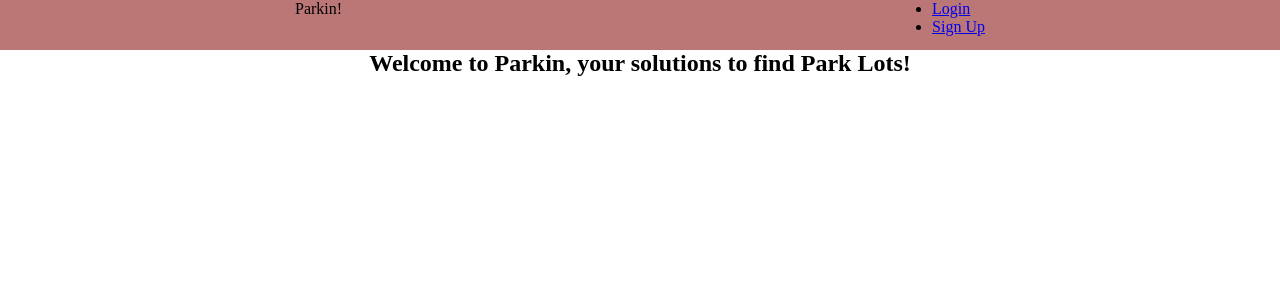
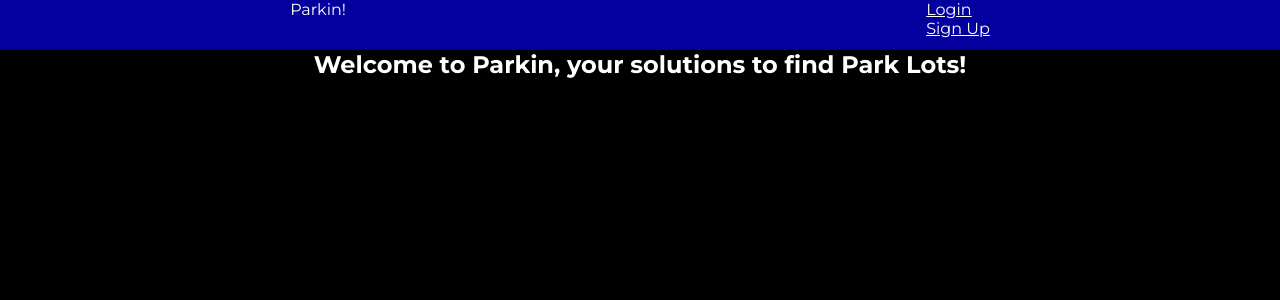
Before and after one commit to andrecrjr/Parkin-Core, a React (Create React App) app in the folder client/parkinapp/: page / in a window 1280 px wide. Shown: the top 300 px of the page. Built offline with nearby package versions, Linux system fonts and the light colour scheme; no server answers.

Commit message:
styling client

```diff
--- a/client/parkinapp/src/pages/Login/index.jsx
+++ b/client/parkinapp/src/pages/Login/index.jsx
@@ -3,25 +3,24 @@ import {useFormInput} from '../components/hooks/useFormInput';
 import {api} from '../components/helpers/apiService';
 import {Redirect} from "react-router-dom";
 import {ErrorForm} from '../components/Layout/Body';
-import {useAuthentication} from '../components/hooks/useAuthentication';
+import {UserContext} from '../components/contexts/UserContext';
 
 const Login = (props) =>{
-    const {isAuth} = props
+    const {isAuth} = React.useContext(UserContext);
     const loginUser = useFormInput("");
-    const loginPassword = useFormInput("")
-    const [error, setError] = React.useState({status:false, response:""})
+    const loginPassword = useFormInput("");
+    const [error, setError] = React.useState({status:false, response:""});
+    const [warning, setWarning] = React.useState(null);
 
     async function fetchData(url, body){
         try{
             const response = await api.post(url, body)
             const {status, data} = response
             if(status === 200){
-                console.log(status)
                 localStorage.setItem('token_user_parkin', data.token)
-                props.history.push('/?login_sucess')
+                props.history.push('/')
                 window.location.reload()
             }
-            //history.push(home)
             return data;
         }catch(err){
             newFormError({status:true, response:err.response.data.data})
@@ -46,12 +45,20 @@ const Login = (props) =>{
         return fetchData("auth", payloadLogin)
     }
 
+    React.useEffect(()=>{
+        const {location} = props;
+        if(location.search === "?new_user"){
+            setWarning("Agora seu cadastro foi efetuado com sucesso, você poderá se autenticar!")
+        }
+    },[])
+
     if(isAuth){
         return <Redirect to="/"/>
     }
 
     return (
         <section className="form__login">
+            {warning}
             {error.status?<ErrorForm>{error.response}</ErrorForm>:null}
             <form onSubmit={submitLogin} method="POST">
                 <label>Email:</label>
--- a/client/parkinapp/src/pages/Main/index.jsx
+++ b/client/parkinapp/src/pages/Main/index.jsx
@@ -3,11 +3,9 @@ import {UserContext} from '../components/contexts/UserContext';
 import {CarList, NoCars} from '../components/CarList/';
 import {apiAuthGet} from '../components/helpers/apiService';
 
-const Main = (props) =>{
-
+const Main = () =>{
     const userData = React.useContext(UserContext)
     const [cars, setCars] = React.useState([])
-    console.log(userData)
 
     const loadCars = React.useCallback(async (id) =>{
         try{
@@ -17,7 +15,6 @@ const Main = (props) =>{
             console.log(err)
         }
     }, [userData.token])
-
 
     React.useEffect(()=>{
        if(userData.user.id){
--- a/client/parkinapp/src/pages/SignUp/index.jsx
+++ b/client/parkinapp/src/pages/SignUp/index.jsx
@@ -2,10 +2,10 @@ import React from 'react';
 import {useFormInput} from '../components/hooks/useFormInput';
 import axios from 'axios';
 import {Redirect} from "react-router-dom";
-import {useAuthentication} from '../components/hooks/useAuthentication'
+import {UserContext} from '../components/contexts/UserContext'
 
-const SignUpPage = () =>{
-    const {isAuth} = useAuthentication()
+const SignUpPage = (props) =>{
+    const {isAuth} = React.useContext(UserContext)
     const username = useFormInput("")
     const email = useFormInput("")
     const password = useFormInput("")
@@ -16,16 +16,11 @@ const SignUpPage = () =>{
     async function fetchData(url, body){
         try{
             const data = await axios.post(url, body)
-            if(data.status === 200)
-                return <Redirect to='/'/>
-
+            return data;
         }catch(err){
             console.log(err.response)
         }
     }
-    React.useEffect(()=>{
-        console.log(isAuth)
-    }, [isAuth])
 
     if(isAuth){
         return <Redirect to='/'/>
@@ -39,10 +34,15 @@ const SignUpPage = () =>{
         identifier_social:identifier_social.value
     };
 
-    const submitSignUp = (e) =>{
+    console.log(props)
+
+    const submitSignUp = async (e) =>{
         e.preventDefault()
         console.log(signUpJsonUser)
-        fetchData("http://127.0.0.1:3333/api/create_profile",signUpJsonUser);
+        const data = await fetchData("http://127.0.0.1:3333/api/create_profile",signUpJsonUser);
+        if(data.status === 200){
+            return props.history.push('/login/?new_user')
+        }
     }
 
     const disableButton = () =>{
--- a/client/parkinapp/src/pages/components/HOCs/withAccount.jsx
+++ b/client/parkinapp/src/pages/components/HOCs/withAccount.jsx
@@ -9,7 +9,7 @@ const withAccount = (Component) =>{
         const {token, isAuth} = useAuthentication()
         const [user, setUser] = React.useState({})
 
-        React.useMemo( async ()=>{
+        React.useMemo(async ()=>{
             try{
                 const {data} = await apiAuthGet("show_user", token)
                 setUser(data)
--- a/client/parkinapp/src/pages/components/contexts/UserContext.jsx
+++ b/client/parkinapp/src/pages/components/contexts/UserContext.jsx
@@ -1,3 +1,3 @@
 import React from 'react';
 
-export const UserContext = React.createContext({});
+export const UserContext = React.createContext({user:{}, token:""});
--- a/client/parkinapp/src/styles/header.scss
+++ b/client/parkinapp/src/styles/header.scss
@@ -2,9 +2,14 @@
     &__main{
         width:100%;
         height: 50px;
-        background:rgb(187, 118, 118);
+        background:rgb(3, 0, 158);
         display:flex;
         justify-content: space-around;
+        ul{
+            li a{
+                color:white;
+            }
+        }
     }
     &__user{
         &--account{
--- a/client/parkinapp/src/styles/structure.scss
+++ b/client/parkinapp/src/styles/structure.scss
@@ -1,9 +1,27 @@
+*{
+    margin:0;
+    padding:0;
+}
+
+@import url('https://fonts.googleapis.com/css?family=Montserrat:400,700&display=swap');
+
+body{
+    background:black;
+    color:white;
+    font-family: 'Montserrat', sans-serif;
+}
+
+ul{
+    list-style: none;
+}
 
 .main{
     &__section{
         display: flex;
-        width: 70%;
+        width: 80%;
+        margin-top:50px;
         justify-content: center;
         margin: 0 auto;
+        font-weight: bold;
     }
 }
```
Also changed, not shown: client/parkinapp/src/pages/components/Header/index.jsx (line endings or trailing spaces), 1 other file (tests, documents, lock files or other folders).
